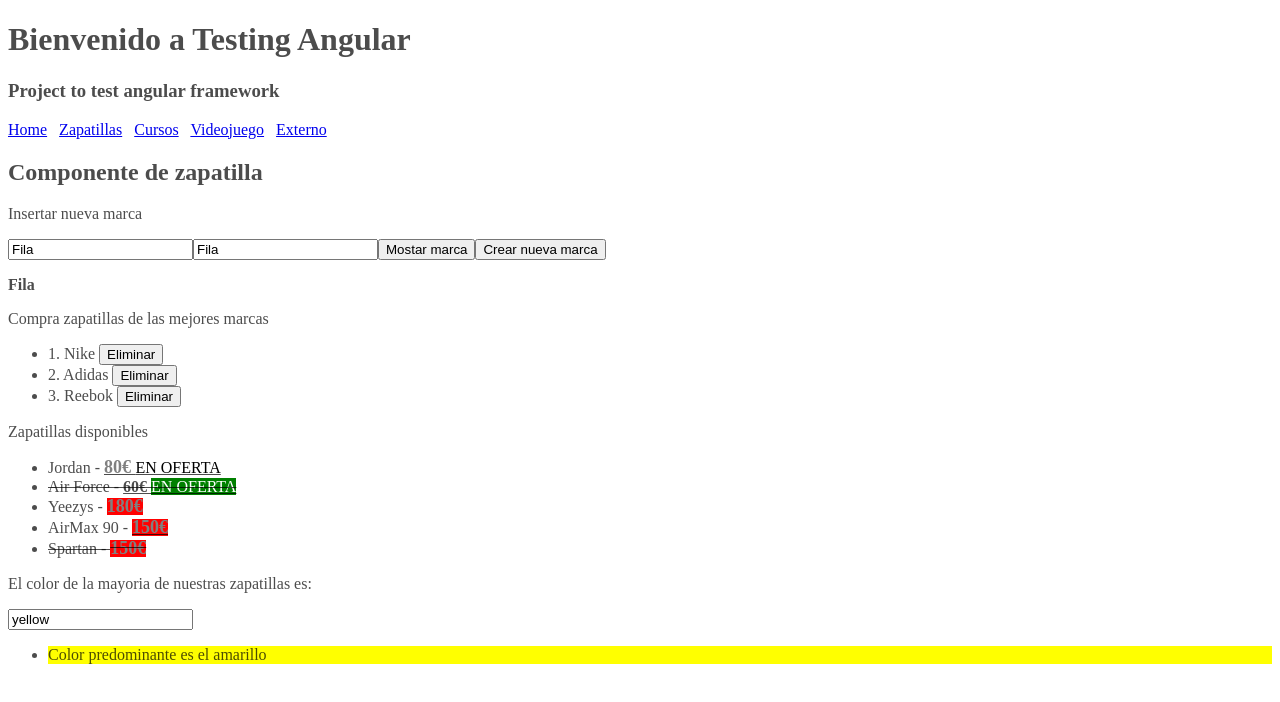
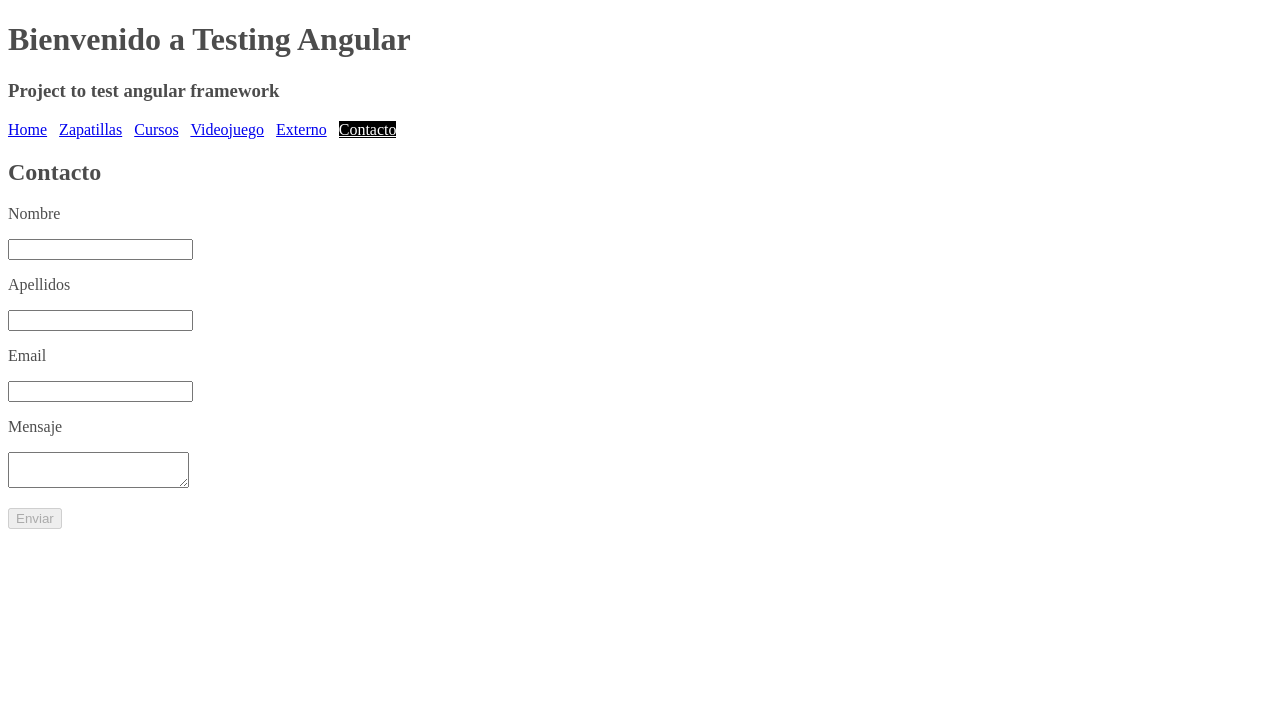
Before and after one commit to FreyVik/angular_testing, an Angular app: page /contacto in a window 1280 px wide. Shown: the top 702 px of the page. Built offline with nearby package versions, Linux system fonts and the light colour scheme.

Commit message:
Formularios

```diff
--- a/src/app/app.component.html
+++ b/src/app/app.component.html
@@ -16,6 +16,8 @@
     >
     &nbsp;
     <a [routerLink]="['/externo']" [routerLinkActive]="['active']">Externo</a>
+    &nbsp;
+    <a [routerLink]="['/contacto']" [routerLinkActive]="['active']">Contacto</a>
   </nav>
 
   <!--
--- a/src/app/app.module.ts
+++ b/src/app/app.module.ts
@@ -12,6 +12,7 @@ import { HomeComponent } from './components/home/home.component';
 import { ExternoComponent } from './components/externo/externo.component';
 
 import { CalculadoraPipe } from './pipes/calculadora.pipe';
+import { ContactoComponent } from './components/contacto/contacto.component';
 
 @NgModule({
   declarations: [
@@ -22,7 +23,8 @@ import { CalculadoraPipe } from './pipes/calculadora.pipe';
     appRoutingProviders,
     HomeComponent,
     ExternoComponent,
-    CalculadoraPipe
+    CalculadoraPipe,
+    ContactoComponent
   ],
   imports: [
     BrowserModule,
--- a/src/app/app.routing.ts
+++ b/src/app/app.routing.ts
@@ -7,6 +7,7 @@ import { CursosComponent } from "./components/curso/curso.component";
 import { VideojuegoComponent } from "./components/videojuego/videojuego.component";
 import { HomeComponent } from "./components/home/home.component";
 import { ExternoComponent } from "./components/externo/externo.component";
+import { ContactoComponent } from "./components/contacto/contacto.component";
 
 // Array de rutas
 const appRoutes: Routes = [
@@ -16,6 +17,7 @@ const appRoutes: Routes = [
     {path: 'cursos', component: CursosComponent},
     {path: 'cursos/:nombre', component: CursosComponent},
     {path: 'externo', component: ExternoComponent},
+    {path: 'contacto', component: ContactoComponent},
     {path: '**', component: ZapatillaComponent}
 ];
 
--- /dev/null
+++ b/src/app/components/contacto/contacto.component.html
@@ -0,0 +1,21 @@
+<h2>Contacto</h2>
+
+<form #formContacto="ngForm" (ngSubmit)="onSubmit(formContacto)">
+  <p><label for="nombre">Nombre</label></p>
+  <p><input type="text" name="nombre" #nombre="ngModel" [(ngModel)]="user.nombre" required pattern="[A-Za-z]+" /></p>
+  <span *ngIf="nombre.touched && !nombre.valid">Campo obligatorio</span>
+
+  <p><label for="apellidos">Apellidos</label></p>
+  <p><input type="text" name="apellidos" #apellidos="ngModel" [(ngModel)]="user.apellidos" required pattern="[A-Za-z]+" /></p>
+  <span *ngIf="apellidos.touched && !apellidos.valid">Campo obligatorio</span>
+
+  <p><label for="email">Email</label></p>
+  <p><input type="text" name="email" #email="ngModel" [(ngModel)]="user.email" required /></p>
+  <span *ngIf="email.touched && !email.valid">Campo obligatorio</span>
+
+  <p><label for="mensaje">Mensaje</label></p>
+  <p><textarea type="text" name="mensaje" #mensaje="ngModel" [(ngModel)]="user.mensaje" required></textarea></p>
+  <span *ngIf="mensaje.touched && !mensaje.valid">Campo obligatorio</span>
+
+  <p><input type="submit" value="Enviar" [disabled]="!formContacto.form.valid"/></p>
+</form>
--- /dev/null
+++ b/src/app/components/contacto/contacto.component.ts
@@ -0,0 +1,23 @@
+import { Component, OnInit } from '@angular/core';
+import { ContactUser } from 'src/app/models/contact-user';
+
+@Component({
+  selector: 'app-contacto',
+  templateUrl: './contacto.component.html',
+  styleUrls: ['./contacto.component.scss']
+})
+export class ContactoComponent implements OnInit {
+  public user: ContactUser
+  constructor() {
+    this.user = new ContactUser('','','','')
+  }
+
+  onSubmit(form: any) {
+    console.log(this.user);
+
+    form.reset()
+  }
+
+  ngOnInit(): void {
+  }
+}
--- /dev/null
+++ b/src/app/models/contact-user.ts
@@ -0,0 +1,8 @@
+export class ContactUser {
+    constructor(
+        public nombre: string,
+        public apellidos: string,
+        public email: string,
+        public mensaje: string
+    ){}
+}
```
Also changed, not shown: src/app/components/contacto/contacto.component.scss (added), 1 other file (tests, documents, lock files or other folders).
